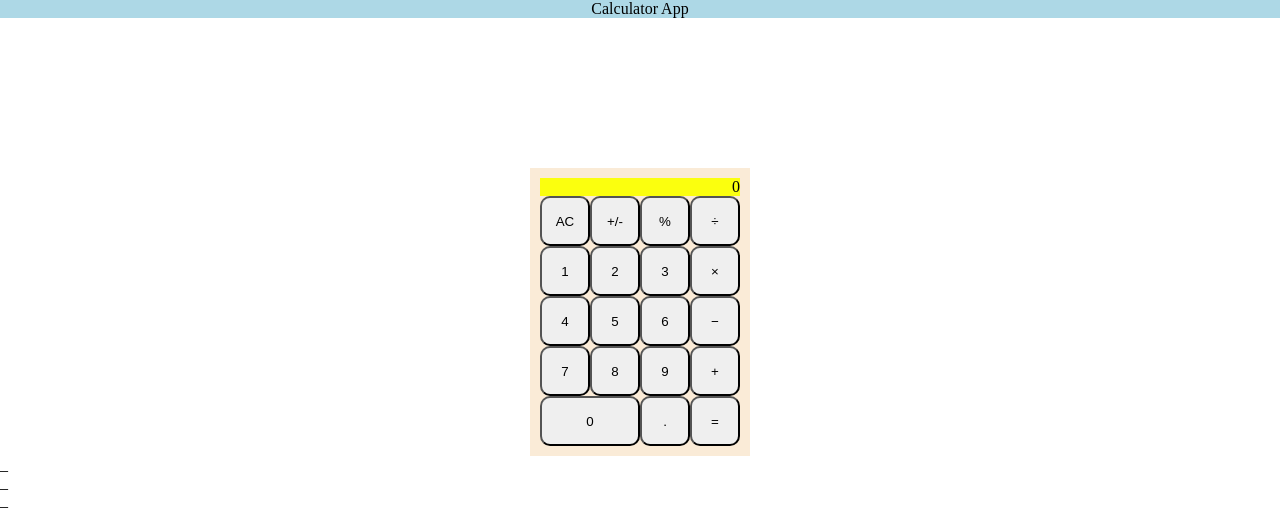
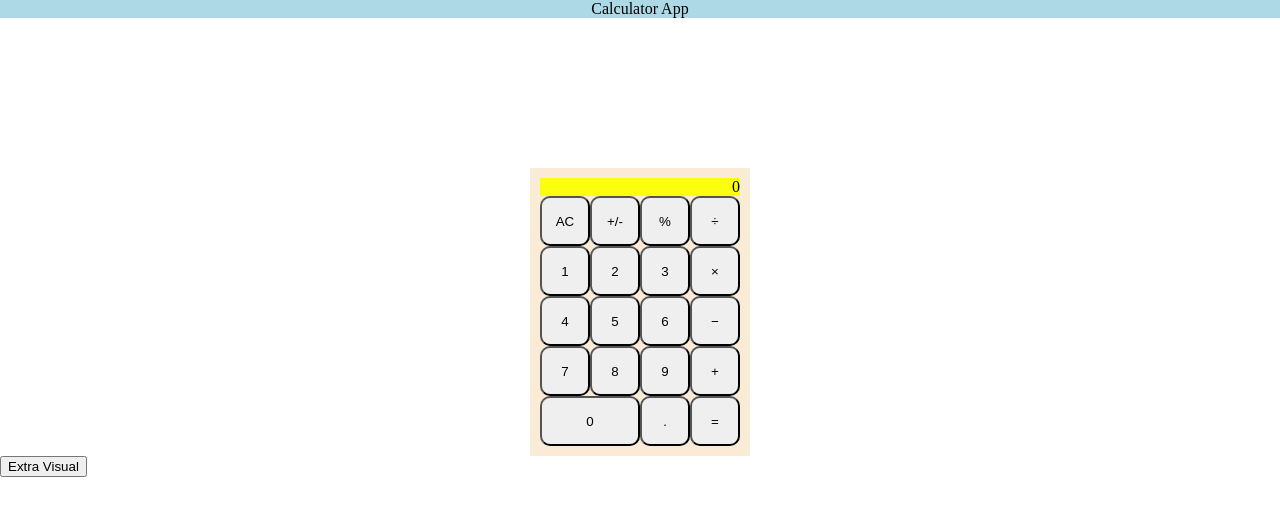
Before and after one commit to TylerXNguyen/Calculator-App, a plain HTML site: page index.html in a window 1280 px wide. Both pictures are taken after a click on the button "AC". Drawn offline with Linux system fonts and the light colour scheme.

Commit message:
Added extra visual button for better display

```diff
--- a/index.html
+++ b/index.html
@@ -49,10 +49,15 @@
             </div>
         </div>
     </div>
+    <div class="extra">
+        <div class="container">
+            <button id="visual" type="button" onclick="toggleVisual()">Extra Visual</button>
+        </div>
+    </div>
     <div class="test">
-        <div class="first">_</div>
-        <div class="op">_</div>
-        <div class="second">_</div>
+        <div class="first"></div>
+        <div class="op"></div>
+        <div class="second"></div>
     </div>
 </body>
 </html>
--- a/index.js
+++ b/index.js
@@ -24,9 +24,9 @@ acBtn.addEventListener("click", function() {
     secondDisplay = "";
     output.textContent = firstNum;
     subOutput.textContent = secondDisplay;
-    testF.textContent = "_"; //testing
-    testO.textContent = "_"; //testing
-    testS.textContent = "_"; //testing
+    testF.textContent = ""; //testing
+    testO.textContent = ""; //testing
+    testS.textContent = ""; //testing
 });
 
 const numsButtons = document.querySelectorAll(".nums-btn");
@@ -96,7 +96,11 @@ operationsButtons.forEach(operation => {
             selOperator = operation.id;
         }
         testF.textContent = firstNum; //testing
-        testO.textContent = selOperator; //testing
+        if (operation.id == "equals") {
+            testO.textContent = "_"; // testing
+        } else {
+            testO.textContent = selOperator; //testing
+        } // testing
         testS.textContent = secondNum; //testing
     });
 });
@@ -136,3 +140,25 @@ function operate(operator, a, b) {
     }
     return operations[operator];
 }
+
+// Displays extra visual button
+const extraVisualBtn = document.querySelector(".extra button");
+document.querySelector(".first").style.display = "none";
+document.querySelector(".op").style.display = "none";
+document.querySelector(".second").style.display = "none";
+function toggleVisual() {
+  var x = document.querySelector(".first");
+  var y = document.querySelector(".op");
+  var z = document.querySelector(".second");
+  if (x.style.display === "block") {
+    extraVisualBtn.style.backgroundColor = "gray";
+    x.style.display = "none";
+    y.style.display = "none";
+    z.style.display = "none";
+  } else {
+    extraVisualBtn.style.backgroundColor = "red";
+    x.style.display = "block";
+    y.style.display = "block";
+    z.style.display = "block";
+  }
+}
```
